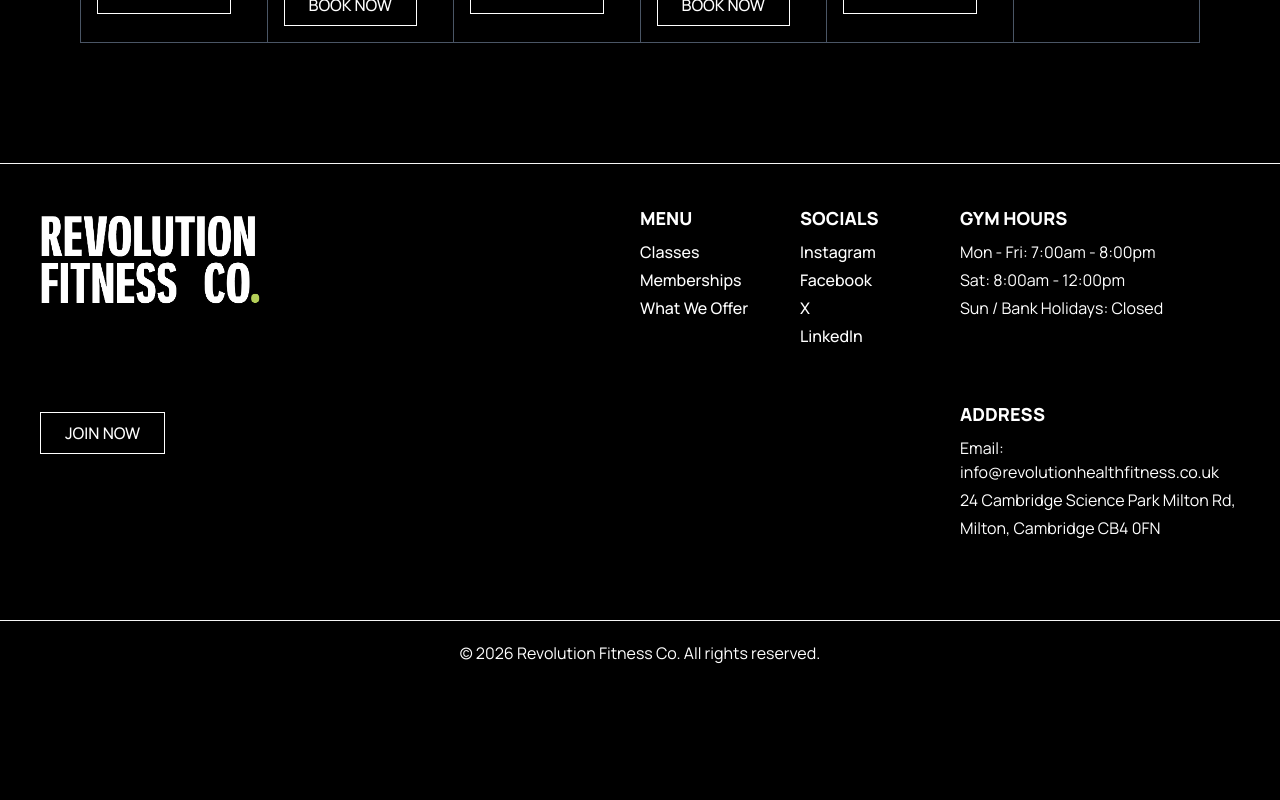
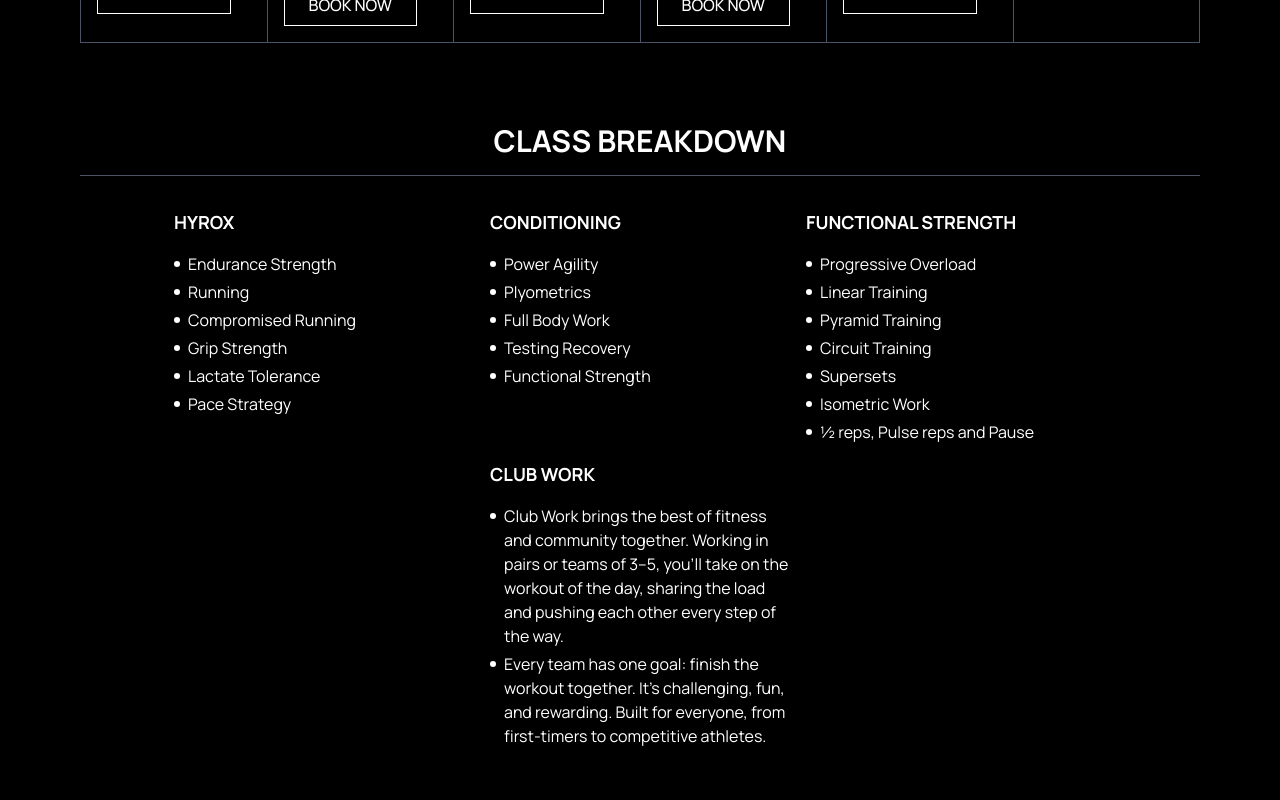
Before and after one commit to Bob-Karemera-Shema/revolution-fitness-co, a Next.js app: page /classes in a window 1280 px wide. Shown: the part 720-1520 px from the top of the page. Before the commit the page ends 1405 px from the top, so only its background shows below. Built offline with nearby package versions, Linux system fonts and the light colour scheme.

Commit message:
feat: new hero video, class breakdowns, new timetable

```diff
--- a/app/classes/page.tsx
+++ b/app/classes/page.tsx
@@ -2,7 +2,7 @@
 import { Select, SelectContent, SelectGroup, SelectItem, SelectTrigger, SelectValue } from "@/components/ui/select";
 import Link from "next/link";
 import { Button } from "../components/button";
-import { classSchedule } from "@/lib/data";
+import { classDescriptions, classSchedule } from "@/lib/data";
 import { useState } from "react";
 
 export default function About() {
@@ -120,6 +120,34 @@
                     </tbody>
                 </table>
             </section>
+
+            <h2 className="mt-20 text-3xl uppercase text-center font-bold mx-10 md:mx-20 pb-4 border-b border-gray-600">
+                Class Breakdown
+            </h2>
+
+            <section className="px-10 md:px-20 flex flex-wrap justify-center gap-4">
+                {
+                    classDescriptions.map(classType => (
+                        <div key={classType.name} className="w-full max-w-75 space-y-4">
+                            <h3 className="uppercase font-bold text-lg">
+                                {classType.name}
+                            </h3>
+                            <div className="space-y-1 w-full">
+                                {
+                                    classType.desc.map(desc =>
+                                        <div key={classType.name + desc} className="w-full flex gap-2">
+                                            <div className="w-1.5 h-1.5 shrink-0 bg-white rounded-full mt-2.25" />
+                                            <span className="">
+                                                {desc}
+                                            </span>
+                                        </div>
+                                    )
+                                }
+                            </div>
+                        </div>
+                    ))
+                }
+            </section>
         </main>
     );
 };
--- a/app/membership-plans/page.tsx
+++ b/app/membership-plans/page.tsx
@@ -40,12 +40,14 @@
         Short Term
       </h1>
 
-      <section className="pb-16 px-4 grid grid-cols-1 lg:grid-cols-3 gap-10">
-        <div />
+      <section className="pb-16 px-4 flex flex-wrap justify-center gap-10">
         {
-          membershipPlans.filter(plan => plan.frequency.toLowerCase() === "daily").map((plan) => <MembershipCard key={plan.name} data={plan} />)
+          membershipPlans.filter(plan => plan.frequency.toLowerCase() === "daily" || plan.frequency.toLowerCase() === "10 days").map((plan) => (
+            <div key={plan.name} className="w-full lg:w-100">
+              <MembershipCard data={plan} />
+            </div>
+          ))
         }
-        <div />
       </section>
     </main>
   );
--- a/app/page.tsx
+++ b/app/page.tsx
@@ -22,7 +22,7 @@
       <section>
         <article className="relative w-full h-[80vh] flex items-center justify-center">
           <video
-            src='/images/hero-video.mov'
+            src='/images/revolution-hero.mp4'
             className="absolute inset-0 w-full h-full object-cover"
             muted
             autoPlay
--- a/lib/data.tsx
+++ b/lib/data.tsx
@@ -21,14 +21,6 @@
     {
         label: "Instagram",
         href: "https://www.instagram.com/revolutionhealthfitness"
-    },
-    {
-        label: "Facebook",
-        href: "https://www.facebook.com/Revolution-Health-Fitness-Club-1460049640917127"
-    },
-    {
-        label: "X",
-        href: "https://x.com/revolutionfit24"
     },
     {
         label: "LinkedIn",
@@ -60,6 +52,12 @@
         price: "90.00",
         description: "Get unlimited access to Classes & Gym",
         frequency: "Monthly"
+    },
+    {
+        name: "10 Day Trail",
+        price: "30.00",
+        description: "This 10 day trial is designed for you to see if we fit into your routine, experience a new training style, meet the coaching team and be part of our community. To get set up please email or pop by the gym.",
+        frequency: "10 Days"
     },
     {
         name: "1 Day Pass",
@@ -98,7 +96,7 @@
         day: "Mon",
         classes: [
             { time: "7:00 am", name: "Hyrox", type: "functional" },
-            { time: "12:15 pm", name: "Conditioning", type: "functional" },
+            { time: "12:15 pm", name: "Hyrox", type: "functional" },
             { time: "12:15 pm", name: "Body Con", type: "studio" },
             { time: "5:30 pm", name: "Hyrox", type: "functional" },
             { time: "5:30 pm", name: "Bootcamp", type: "studio" },
@@ -119,7 +117,7 @@
         day: "Wed",
         classes: [
             { time: "7:00 am", name: "Conditioning", type: "functional" },
-            { time: "12:15 pm", name: "Hyrox", type: "functional" },
+            { time: "12:15 pm", name: "Conditioning", type: "functional" },
             { time: "5:30 pm", name: "Conditioning", type: "functional" },
             { time: "5:30 pm", name: "HIIT", type: "studio" },
         ]
@@ -214,3 +212,46 @@
         href: "https://bttcambridge.com"
     }
 ];
+
+export const classDescriptions = [
+    {
+        name: "Hyrox",
+        desc: [
+            "Endurance Strength",
+            "Running",
+            "Compromised Running",
+            "Grip Strength",
+            "Lactate Tolerance",
+            "Pace Strategy"
+        ]
+    },
+    {
+        name: "Conditioning",
+        desc: [
+            "Power Agility",
+            "Plyometrics",
+            "Full Body Work",
+            "Testing Recovery",
+            "Functional Strength"
+        ]
+    },
+    {
+        name: "Functional Strength",
+        desc: [
+            "Progressive Overload",
+            "Linear Training",
+            "Pyramid Training",
+            "Circuit Training",
+            "Supersets",
+            "Isometric Work",
+            "½ reps, Pulse reps and Pause"
+        ]
+    },
+    {
+        name: "Club Work",
+        desc: [
+            "Club Work brings the best of fitness and community together. Working in pairs or teams of 3–5, you'll take on the workout of the day, sharing the load and pushing each other every step of the way.",
+            "Every team has one goal: finish the workout together. It's challenging, fun, and rewarding. Built for everyone, from first-timers to competitive athletes."
+        ]
+    }
+];
```
Also changed, not shown: 1 other file (tests, documents, lock files or other folders).
